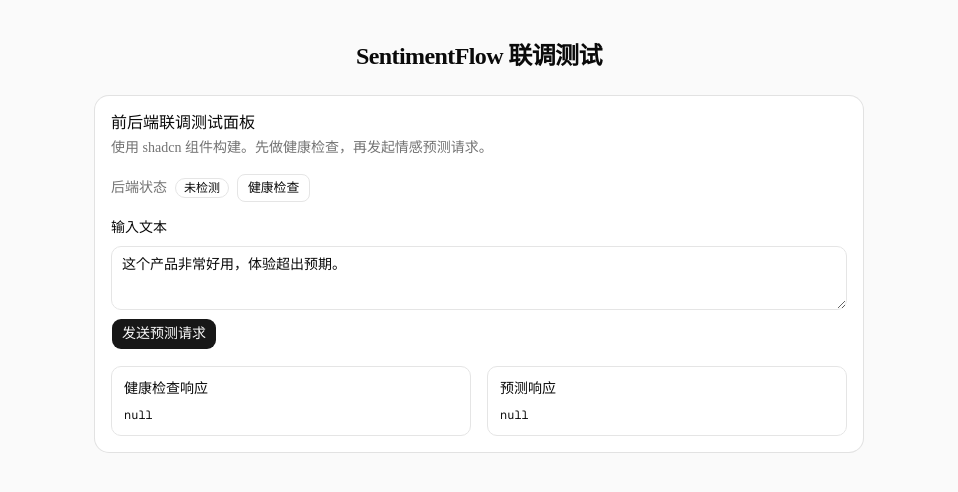
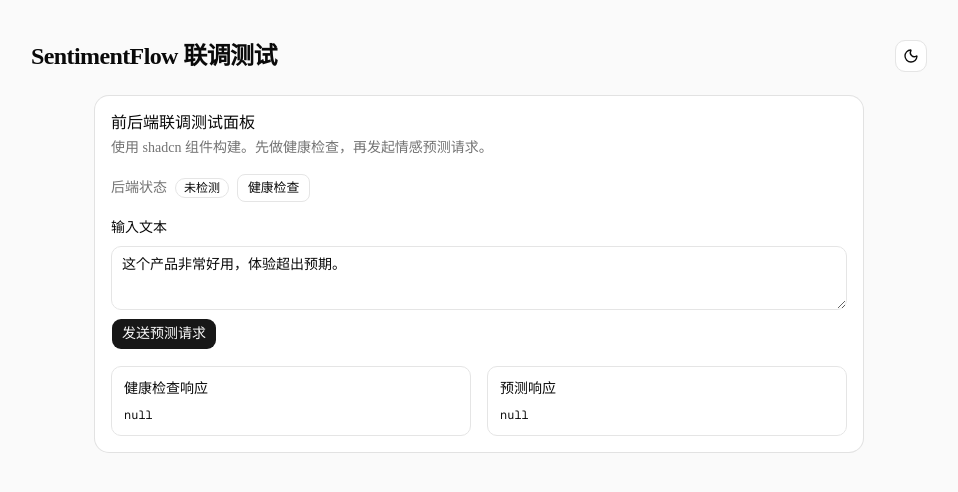
Before and after one commit to Cthaat/SentimentFlow, a Next.js app in the folder frontend/: page / in a window 1280 px wide. Shown: the top 492 px of the page, without its empty margins (161-1119 px from the left). Built offline with nearby package versions, Linux system fonts and the light colour scheme.

Commit message:
添加主题切换功能，创建 ThemeProvider 和 ThemeToggle 组件，更新布局以支持主题切换

```diff
--- a/frontend/app/layout.tsx
+++ b/frontend/app/layout.tsx
@@ -1,5 +1,6 @@
 import type { Metadata } from "next";
 import { Geist, Geist_Mono } from "next/font/google";
+import { ThemeProvider } from "@/lib/theme";
 import "./globals.css";
 
 const geistSans = Geist({
@@ -32,7 +33,7 @@
 				suppressHydrationWarning
 				className="min-h-full flex flex-col"
 			>
-				{children}
+				<ThemeProvider>{children}</ThemeProvider>
 			</body>
 		</html>
 	);
--- a/frontend/app/page.tsx
+++ b/frontend/app/page.tsx
@@ -1,10 +1,15 @@
+"use client";
 import { IntegrationTestPanel } from "@/components/integration-test-panel";
+import { ThemeToggle } from "@/components/theme-toggle";
 
 export default function Home() {
 	return (
-		<div className="min-h-screen bg-zinc-50 px-4 py-10">
+		<div className="min-h-screen bg-zinc-50 px-4 py-10 dark:bg-zinc-900">
 			<main className="mx-auto flex w-full max-w-4xl flex-col items-center gap-6">
-				<h1 className="text-2xl font-semibold tracking-tight">SentimentFlow 联调测试</h1>
+				<div className="flex w-full items-center justify-between">
+					<h1 className="text-2xl font-semibold tracking-tight">SentimentFlow 联调测试</h1>
+					<ThemeToggle />
+				</div>
 				<IntegrationTestPanel />
 			</main>
 		</div>
--- /dev/null
+++ b/frontend/components/theme-toggle.tsx
@@ -0,0 +1,20 @@
+"use client";
+
+import { Moon, Sun } from "lucide-react";
+import { Button } from "@/components/ui/button";
+import { useTheme } from "@/lib/theme";
+
+export function ThemeToggle() {
+	const { theme, toggleTheme } = useTheme();
+
+	return (
+		<Button
+			variant="outline"
+			size="icon"
+			onClick={toggleTheme}
+			aria-label="Toggle theme"
+		>
+			{theme === "light" ? <Moon className="h-4 w-4" /> : <Sun className="h-4 w-4" />}
+		</Button>
+	);
+}
--- /dev/null
+++ b/frontend/lib/theme.tsx
@@ -0,0 +1,50 @@
+"use client";
+
+import React, { useEffect, useState } from "react";
+
+interface ThemeContextType {
+	theme: "light" | "dark";
+	toggleTheme: () => void;
+}
+
+const ThemeContext = React.createContext<ThemeContextType | undefined>(undefined);
+
+export function ThemeProvider({ children }: { children: React.ReactNode }) {
+	const [theme, setTheme] = useState<"light" | "dark" | null>(null);
+
+	useEffect(() => {
+		// 只在客户端执行
+		const stored = localStorage.getItem("theme") as "light" | "dark" | null;
+		const init = stored || (window.matchMedia("(prefers-color-scheme: dark)").matches ? "dark" : "light");
+		setTheme(init);
+		applyTheme(init);
+	}, []);
+
+	const applyTheme = (newTheme: "light" | "dark") => {
+		if (newTheme === "dark") {
+			document.documentElement.classList.add("dark");
+		} else {
+			document.documentElement.classList.remove("dark");
+		}
+		localStorage.setItem("theme", newTheme);
+	};
+
+	const toggleTheme = () => {
+		if (theme) {
+			const newTheme = theme === "light" ? "dark" : "light";
+			setTheme(newTheme);
+			applyTheme(newTheme);
+		}
+	};
+
+	// 在主题加载前渲染子组件，避免水合错误
+	return <ThemeContext.Provider value={{ theme: theme || "light", toggleTheme }}>{children}</ThemeContext.Provider>;
+}
+
+export function useTheme() {
+	const context = React.useContext(ThemeContext);
+	if (!context) {
+		throw new Error("useTheme must be used within ThemeProvider");
+	}
+	return context;
+}
```
